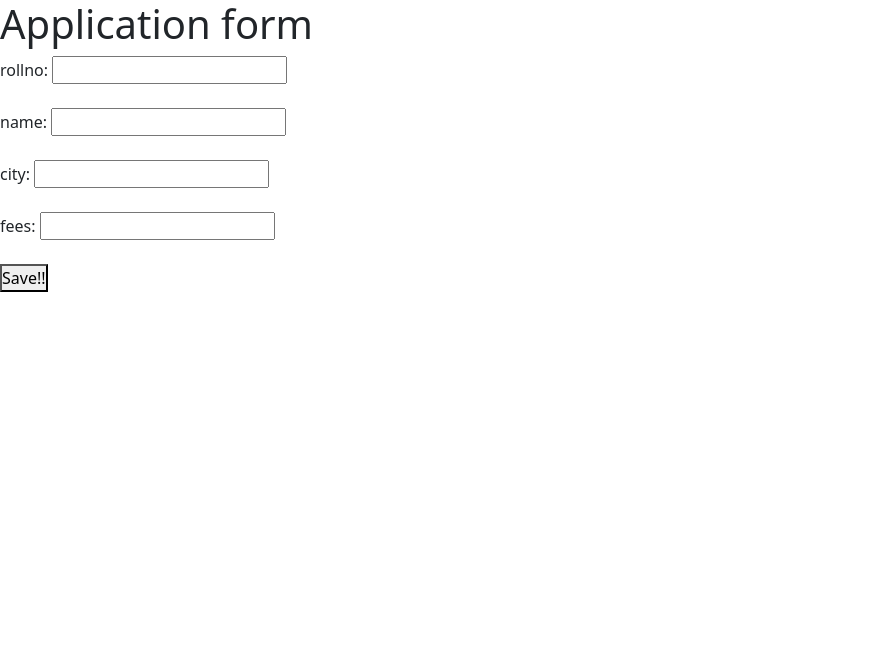
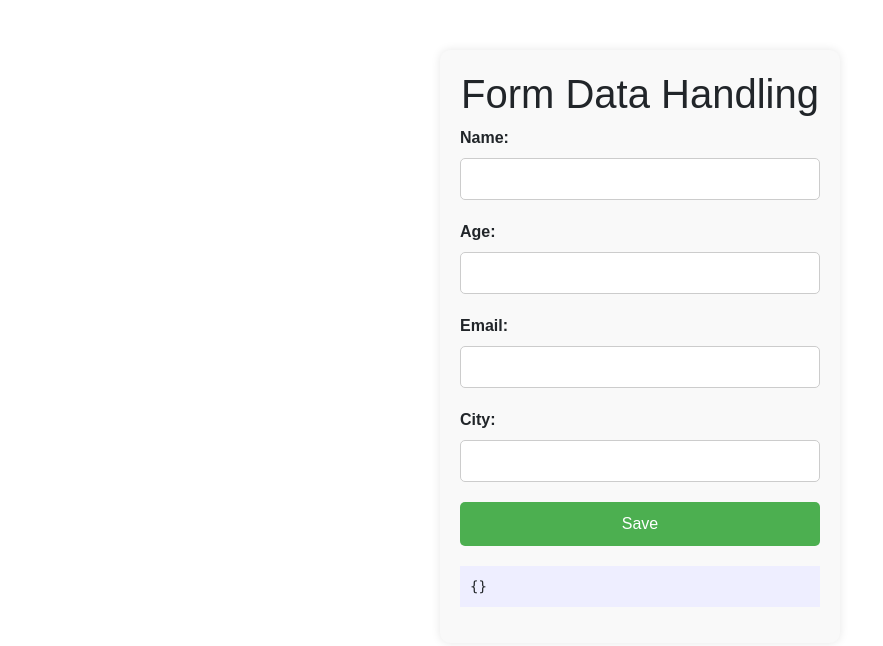
Before and after one commit to Amaryadav07/React-js, a React (Vite) app: page / in a window 1280 px wide. Shown: the top 646 px of the page, without its empty margins (0-883 px from the left). Built offline with nearby package versions, Linux system fonts and the light colour scheme.

Commit message:
updated code

```diff
--- a/src/App.jsx
+++ b/src/App.jsx
@@ -11,8 +11,6 @@
 // import myimg7 from "./react.avif";
 // import myimg8 from "./newreactlogo.png";
 // import myimg9 from "./router.png";
-
-
 
 // const App = () => {
 //   useEffect(() => {
@@ -44,7 +42,6 @@
 //               <Nav.Link href="#about us" style={{color:"white"}} className='anchor' data-aos="fade-down" data-aos-delay="200" data-aos-duration="2500">About Us</Nav.Link>
 //               <Nav.Link href="#testimonial" style={{color:"white"}}className='anchor' data-aos="fade-down" data-aos-delay="200" data-aos-duration="3000">Testimonial</Nav.Link>
 
-
 // <button class="Btn"  data-aos="fade-up" data-aos-delay="200" data-aos-duration="2000">
 
 //   <div class="sign"><svg viewBox="0 0 512 512"><path d="M377.9 105.9L500.7 228.7c7.2 7.2 11.3 17.1 11.3 27.3s-4.1 20.1-11.3 27.3L377.9 406.1c-6.4 6.4-15 9.9-24 9.9c-18.7 0-33.9-15.2-33.9-33.9l0-62.1-128 0c-17.7 0-32-14.3-32-32l0-64c0-17.7 14.3-32 32-32l128 0 0-62.1c0-18.7 15.2-33.9 33.9-33.9c9 0 17.6 3.6 24 9.9zM160 96L96 96c-17.7 0-32 14.3-32 32l0 256c0 17.7 14.3 32 32 32l64 0c17.7 0 32 14.3 32 32s-14.3 32-32 32l-64 0c-53 0-96-43-96-96L0 128C0 75 43 32 96 32l64 0c17.7 0 32 14.3 32 32s-14.3 32-32 32z"></path></svg></div>
@@ -55,8 +52,6 @@
 //           </Navbar.Collapse>
 //         </Container>
 //       </Navbar>
-
-
 
 //       <Carousel>
 //         <Carousel.Item>
@@ -89,7 +84,6 @@
 //       textAlign: 'center',
 //       fontFamily: 'sans-serif'
 //     }}>
-
 
 //       <div data-aos="fade-down" data-aos-delay="200" data-aos-duration="1000">
 //         <a href="https://react.dev/learn" style={{
@@ -127,8 +121,6 @@
 //       <p style={{ fontSize: '1.2rem', marginBottom: '32px' }}>
 //         People love web and native apps for different reasons. React lets you build both web apps and native apps using the same skills. It leans upon each platform's unique strengths to let your interfaces feel just right on every platform.
 //       </p>
-
-
 
 //       <section style={{ marginBottom: '48px' }}>
 //         <h2 style={{
@@ -199,10 +191,6 @@
 //       </div>
 
 //     </header>
-
-
-
-
 
 //       <footer className="footer bg-dark text-white py-4">
 //         <Container>
@@ -284,8 +272,6 @@
 
 // export default App;
 
-
-
 // const App=()=>{
 //   const display=()=>{
 //     alert("this is clicked")
@@ -316,7 +302,6 @@
 // }
 // export default App;
 
-
 // --------------------event handling--------------------------------
 
 // const App=()=>{
@@ -326,14 +311,12 @@
 //   return(
 //     <>
 
-
 //     <button name="myBTN" value="btn0" onClick={(e)=>{display("amarnath",e)}}>click here</button>
 //     </>
 //   )
 
 // }
 // export default App;
-
 
 // const App=()=>{
 
@@ -342,17 +325,11 @@
 
 //     <h1>Application Form</h1>
 
-
-
 //     </>
 //   )
 
 // }
 // export default App;
-
-
-
-
 
 // const App=()=>{
 //   const Student=[
@@ -400,7 +377,6 @@
 //         </>
 //    )
 
-
 //     });
 
 //     return(
@@ -421,9 +397,6 @@
 //       }
 //       export default App;
 
-
-
-
 // const App=()=>{
 //   const display=(nm,e)=>{
 //     alert("Name:"+nm +"btnName:"+e.target.name+ "value:" +e.target.value)
@@ -432,15 +405,12 @@
 //   return(
 //     <>
 
-
 //     <button name="myBTN" value="btn0" onClick={(e)=>{display("amarnath",e)}}>click here</button>
 //     </>
 //   )
 
 // }
 // export default App;
-
-
 
 // import { useState } from "react";
 // const App=()=>{
@@ -450,18 +420,11 @@
 //   <h1>welcome my name is {name}</h1>
 //   <button onClick={()=>{setName("amar")}}>click me</button>
 
-
-
-
 //   </>
 // )
 
-
-
 // }
 // export default App;
-
-
 
 // import { useState } from "react";
 // const App=()=>{
@@ -474,17 +437,13 @@
 //   <button onClick={()=>{setName("blue")}}>blue color</button>
 //   <button onClick={()=>{setName("pink")}}>pink color</button>
 
-
 //   </>
 // )
 
 // }
 // export default App;
 
-
 //
-
-
 
 // import { useState,useEffect } from "react";
 
@@ -508,7 +467,6 @@
 
 // export default App;
 
-
 // import { useState,useEffect } from "react";
 
 // const App=()=>{
@@ -528,9 +486,6 @@
 //   );
 // }
 // export default App;
-
-
-
 
 // import { useState,useEffect } from "react";
 
@@ -552,7 +507,6 @@
 //   );
 // }
 // export default App;
-
 
 // import { useState} from "react";
 
@@ -577,37 +531,111 @@
 // }
 // export default App;
 
-import {useState} from "react";
-const App=()=>{
-const[input,setInput]=useState({});
+// import { useState } from "react";
+// const App = () => {
+//   const [input, setInput] = useState({});
+//   const handleInput = (e) => {
+//     let name = e.target.name;
+//     let value = e.target.value;
+//     setInput((values) => ({ ...values, [name]: value }));
+//     console.log(input);
+//   };
+//   return (
+//     <>
+//       <h1>Application form</h1>
+//       rollno: <input type="text" name="rollno" onChange={handleInput} />
+//       <br />
+//       <br />
+//       name: <input type="text" name="name" onChange={handleInput} />
+//       <br /> <br />
+//       city: <input type="text" name="city" onChange={handleInput} />
+//       <br />
+//       <br />
+//       fees: <input type="text" name="fees" onChange={handleInput} />
+//       <br />
+//       <br />
+//       <button>Save</button>
+//     </>
+//   );
+// };
+// export default App;
 
-  const handleInput=(e)=>{
-  let name=e.target.name;
-  let value=e.target.value;
 
-  setInput(values=>({...values,[name]:value}))
-  console.log(input)
-  }
+import { useState, useEffect } from "react";
 
-  return(
-    <>
-    <h1>Application form</h1>
-    rollno: <input type="text" name="rollno" onChange={handleInput}/>
-    <br /><br />
-    name: <input type="text" name="name" onChange={handleInput} />
+const App = () => {
+  const [input, setInput] = useState({});
 
-    <br />
+  const handleInput = (e) => {
+    let name = e.target.name;
+    let value = e.target.value;
 
-    <br />
-    city: <input type="text" name="city" onChange={handleInput} />
+    setInput((values) => ({ ...values, [name]: value }));
+  };
 
-    <br /><br />
-    fees: <input type="text" name="fees" onChange={handleInput} />
-   <br />
-   <br />
-    <button >Save!!</button>
+  useEffect(() => {
+    console.log(input);
+  }, [input]);
 
-    </>
-  )
-}
+  const formStyle = {
+    maxWidth: "400px",
+    margin: "50px auto",
+    padding: "20px",
+    borderRadius: "10px",
+    backgroundColor: "#f9f9f9",
+    boxShadow: "0 0 10px rgba(0,0,0,0.1)",
+    fontFamily: "Arial, sans-serif"
+  };
+
+  const labelStyle = {
+    display: "block",
+    marginBottom: "8px",
+    fontWeight: "bold"
+  };
+
+  const inputStyle = {
+    width: "100%",
+    padding: "8px",
+    marginBottom: "20px",
+    border: "1px solid #ccc",
+    borderRadius: "5px",
+    fontSize: "16px"
+  };
+
+  const buttonStyle = {
+    width: "100%",
+    padding: "10px",
+    backgroundColor: "#4CAF50",
+    color: "white",
+    border: "none",
+    borderRadius: "5px",
+    cursor: "pointer",
+    fontSize: "16px"
+  };
+
+  return (
+    <div style={formStyle}>
+      <h1 style={{ textAlign: "center" }}>Form Data Handling</h1>
+
+      <label style={labelStyle}>Name:</label>
+      <input type="text" name="name" onChange={handleInput} style={inputStyle} />
+
+      <label style={labelStyle}>Age:</label>
+      <input type="number" name="age" onChange={handleInput} style={inputStyle} />
+
+      <label style={labelStyle}>Email:</label>
+      <input type="email" name="email" onChange={handleInput} style={inputStyle} />
+
+      <label style={labelStyle}>City:</label>
+      <input type="text" name="city" onChange={handleInput} style={inputStyle} />
+
+      <button style={buttonStyle}>Save</button>
+
+      <pre style={{ background: "#eef", padding: "10px", marginTop: "20px" }}>
+        {JSON.stringify(input, null, 4)}
+      </pre>
+    </div>
+  );
+};
+
 export default App;
```
Lines whose indentation alone changed are shown as unchanged.
